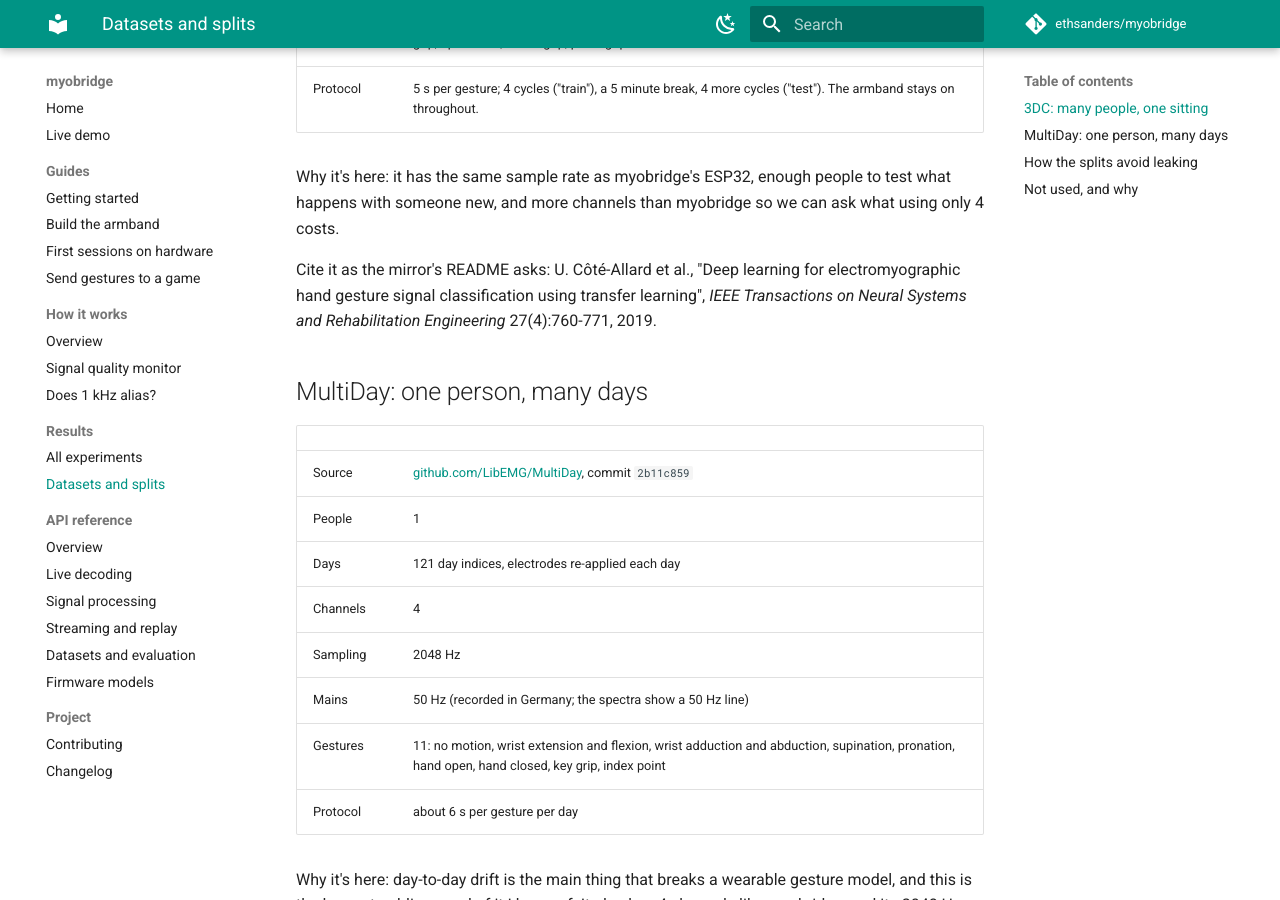
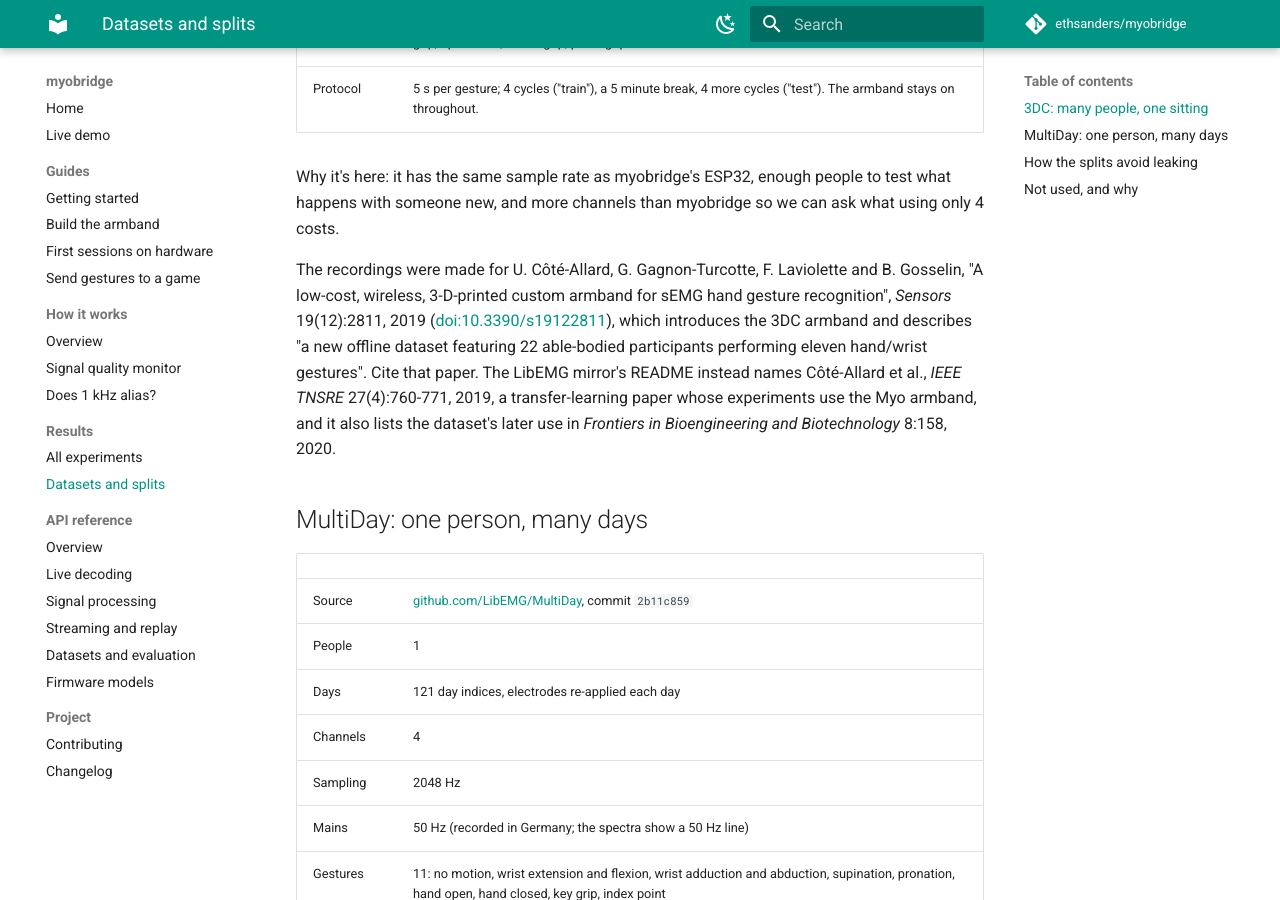
Before and after one commit to ethsanders/myobridge, an MkDocs documentation site: the page built from docs/datasets.md, in a window 1280 px wide and 900 px high, scrolled down 761 px. Built offline with MkDocs 1.6.1 and Material for MkDocs 9.7.7, drawn with Linux system fonts in a browser that asks for light colours; comment, search, counter and statistics services are not loaded.

Commit message:
Credit prior work and fix the 3DC citation
adapt() is the covariate-shift adaptation of Vidovic et al. (2016), and
subset() is the channel removal of Zhang & Huang (2015). The docs and
docstrings now say so. The 3DC dataset is cited to the Sensors 2019 paper
that introduced it.

Co-Authored-By: Claude Opus 5.5 <noreply@anthropic.com>

```diff
--- a/docs/datasets.md
+++ b/docs/datasets.md
@@ -30,10 +30,16 @@ Why it's here: it has the same sample rate as myobridge's ESP32, enough
 people to test what happens with someone new, and more channels than
 myobridge so we can ask what using only 4 costs.
 
-Cite it as the mirror's README asks: U. Côté-Allard et al., "Deep learning
-for electromyographic hand gesture signal classification using transfer
-learning", *IEEE Transactions on Neural Systems and Rehabilitation
-Engineering* 27(4):760-771, 2019.
+The recordings were made for U. Côté-Allard, G. Gagnon-Turcotte, F.
+Laviolette and B. Gosselin, "A low-cost, wireless, 3-D-printed custom armband
+for sEMG hand gesture recognition", *Sensors* 19(12):2811, 2019
+([doi:10.3390/s19122811](https://doi.org/10.3390/s19122811)), which
+introduces the 3DC armband and describes "a new offline dataset featuring 22
+able-bodied participants performing eleven hand/wrist gestures". Cite that
+paper. The LibEMG mirror's README instead names Côté-Allard et al., *IEEE
+TNSRE* 27(4):760-771, 2019, a transfer-learning paper whose experiments use
+the Myo armband, and it also lists the dataset's later use in *Frontiers in
+Bioengineering and Biotechnology* 8:158, 2020.
 
 ## MultiDay: one person, many days
 
```
Also changed, not shown: docs/how-it-works.md (+5 -2 lines), docs/signal-quality.md (+11 -1 lines), 2 other files.
